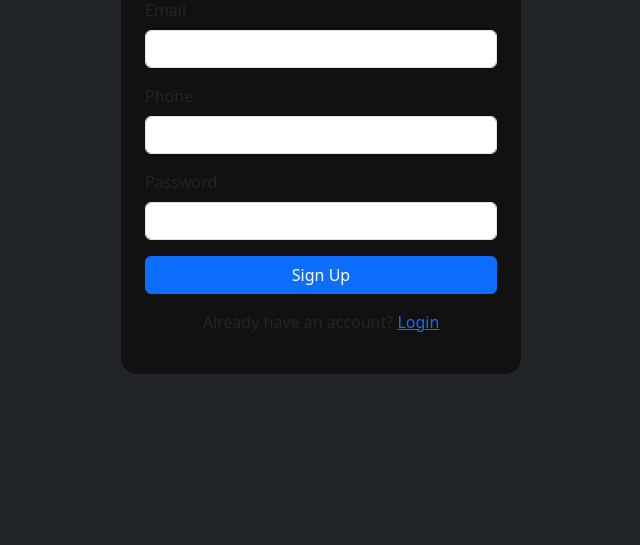
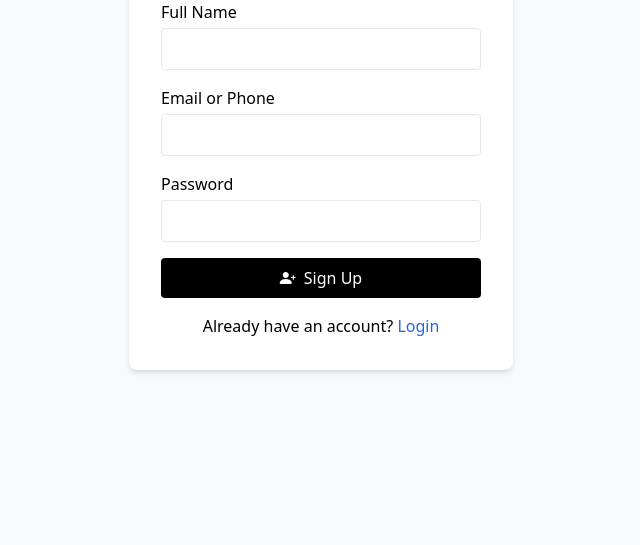
Before and after one commit to chukwuemeka77/Swapyardview, a plain HTML site: page signup.html in a window 1280 px wide. Shown: the part 255-800 px from the top of the page, without its empty margins (319-959 px from the left). Drawn offline with nearby package versions, Linux system fonts and the light colour scheme.

Commit message:
Update signup.html

```diff
--- a/signup.html
+++ b/signup.html
@@ -4,40 +4,49 @@
 <meta charset="UTF-8">
 <meta name="viewport" content="width=device-width, initial-scale=1.0">
 <title>Swapyard Signup</title>
-  <link href="https://cdn.jsdelivr.net/npm/bootstrap@5.3.2/dist/css/bootstrap.min.css" rel="stylesheet">
-  <link href="https://cdn.jsdelivr.net/npm/bootstrap-icons@1.10.5/font/bootstrap-icons.css" rel="stylesheet">
-  <link rel="stylesheet" href="assets/css/style.css">
+
+<script src="https://cdn.tailwindcss.com"></script>
+<link rel="stylesheet" href="https://cdn.jsdelivr.net/npm/bootstrap-icons@1.11.1/font/bootstrap-icons.css">
 </head>
-<body class="bg-dark text-white d-flex justify-content-center align-items-center vh-100">
+<body class="bg-gray-50 flex items-center justify-center min-h-screen">
 
-  <div class="card p-4 w-100" style="max-width: 400px;">
-    <h3 class="text-center mb-4">Swapyard Signup</h3>
-    <div id="errorMsg" class="alert alert-danger d-none"></div>
-
-    <form id="signupForm">
-      <div class="mb-3">
-        <label for="email" class="form-label">Email</label>
-        <input type="email" id="email" class="form-control" required>
+<div class="bg-white shadow-md p-8 rounded-lg w-full max-w-sm">
+    <h2 class="text-2xl font-bold mb-4 text-center">Swapyard Sign Up</h2>
+    <form id="signupForm" class="space-y-4">
+        <div>
+            <label for="name" class="block mb-1">Full Name</label>
+            <input type="text" id="name" class="w-full border p-2 rounded" required>
         </div>
-      <div class="mb-3">
-        <label for="phone" class="form-label">Phone</label>
-        <input type="text" id="phone" class="form-control">
+        <div>
+            <label for="email" class="block mb-1">Email or Phone</label>
+            <input type="text" id="email" class="w-full border p-2 rounded" required>
         </div>
-      <div class="mb-3">
-        <label for="password" class="form-label">Password</label>
-        <input type="password" id="password" class="form-control" required>
+        <div>
+            <label for="password" class="block mb-1">Password</label>
+            <input type="password" id="password" class="w-full border p-2 rounded" required>
         </div>
-      <button type="submit" class="btn btn-primary w-100">
-        <span id="signupBtnText">Sign Up</span>
-        <div id="signupSpinner" class="spinner-border spinner-border-sm text-light d-none" role="status"></div>
+        <button type="submit" class="w-full bg-black text-white p-2 rounded hover:bg-gray-800 flex justify-center items-center">
+            <i class="bi bi-person-plus-fill mr-2"></i> Sign Up
         </button>
     </form>
-
-    <p class="mt-3 text-center">
-      Already have an account? <a href="login.html">Login</a>
-    </p>
+    <p class="mt-4 text-center">Already have an account? <a href="login.html" class="text-blue-600 hover:underline">Login</a></p>
 </div>
 
-  <script src="assets/js/main.js"></script>
+<script>
+const signupForm = document.getElementById('signupForm');
+signupForm.addEventListener('submit', (e) => {
+    e.preventDefault();
+    const name = document.getElementById('name').value;
+    const email = document.getElementById('email').value;
+    const password = document.getElementById('password').value;
+
+    if(name && email && password){
+        sessionStorage.setItem('user', JSON.stringify({name, email}));
+        window.location.href = "home.html";
+    } else {
+        alert("Fill all fields!");
+    }
+});
+</script>
 </body>
 </html>
```
Lines whose indentation alone changed are shown as unchanged.
